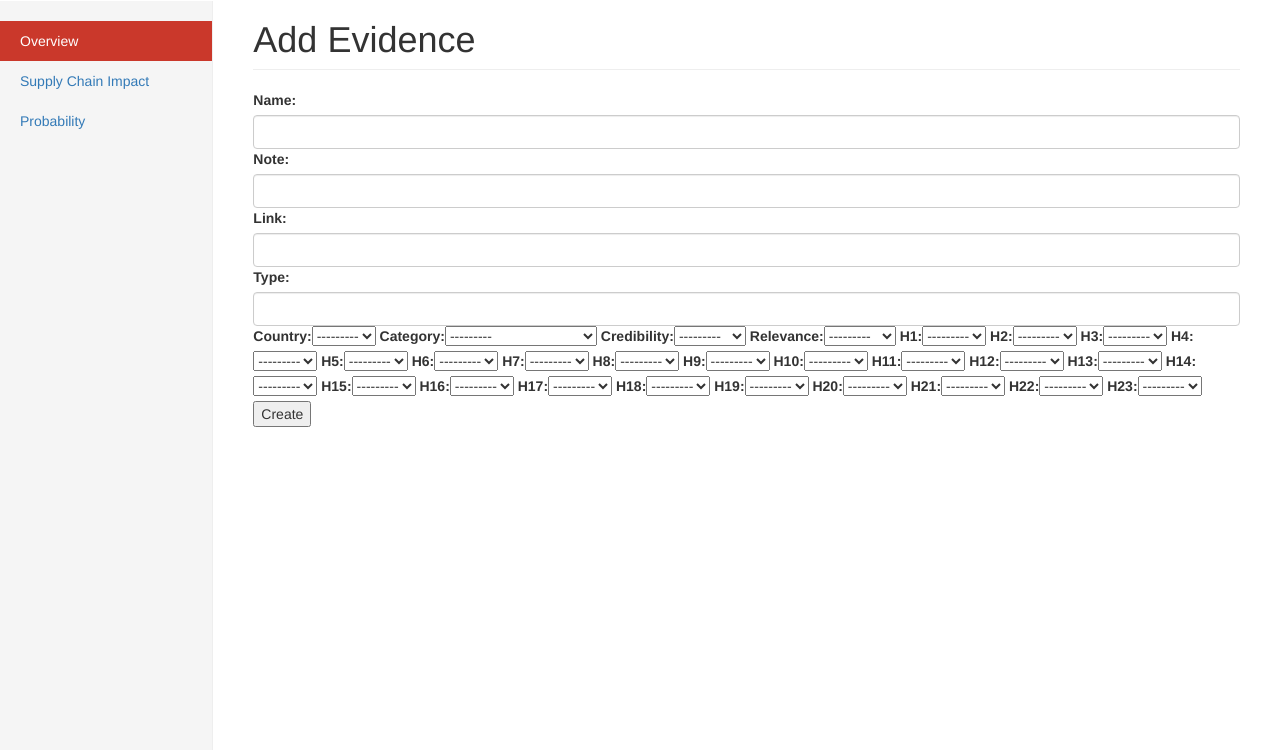
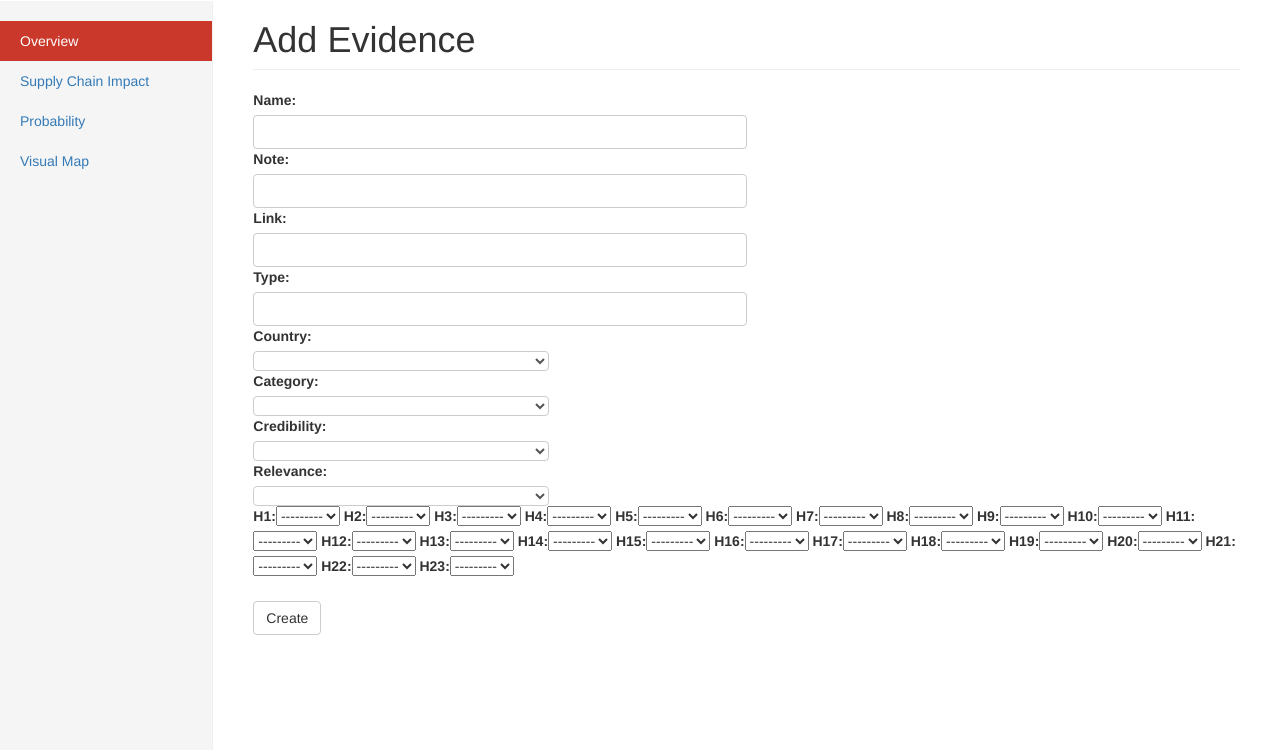
Before and after one commit to KeleiAzz/SCRC_server, a Django app: page /risk_evidence/probability/add in a window 1280 px wide. Shown: the part 50-800 px from the top of the page. Run offline with Django 3.2, Linux system fonts and the light colour scheme; data that the repository does not hold is empty; parts of the project's set-up code (start-up, migrations or seed data) failed here and were passed over; some libraries are stand-ins or nearby versions.

Commit message:
change the layout for Evidence form, add a visual map tab

```diff
--- a/risk_evidence/forms.py
+++ b/risk_evidence/forms.py
@@ -76,28 +76,28 @@ class EvidenceForm(forms.models.ModelForm):
         )
         widgets = {
             'name': forms.fields.TextInput(attrs={
-                'class': 'form-control',
+                'class': 'form-control2',
             }),
             'note': forms.fields.TextInput(attrs={
-                'class': 'form-control',
+                'class': 'form-control2',
             }),
             'link': forms.fields.TextInput(attrs={
-                'class': 'form-control',
+                'class': 'form-control2',
             }),
             'type': forms.fields.TextInput(attrs={
-                'class': 'form-control',
+                'class': 'form-control2',
             }),
             'country': forms.fields.Select(attrs={
-                'class': 'select',
+                'class': 'form-control3',
             }),
             'category': forms.fields.Select(attrs={
-                'class': 'select',
+                'class': 'form-control3',
             }),
             'credibility': forms.fields.Select(attrs={
-                'class': 'select',
+                'class': 'form-control3',
             }),
             'relevance': forms.fields.Select(attrs={
-                'class': 'select',
+                'class': 'form-control3',
             }),
         }
 
--- a/risk_evidence/static/dashboard.css
+++ b/risk_evidence/static/dashboard.css
@@ -147,3 +147,31 @@ table#table3 {
 h2 {
     color: #3b65d1;
 }
+
+.form-control2 {
+    display: block;
+    width: 50%;
+    height: 34px;
+    padding: 6px 12px;
+    font-size: 14px;
+    line-height: 1.42857143;
+    color: #555;
+    background-color: #fff;
+    background-image: none;
+    border: 1px solid #ccc;
+    border-radius: 4px;
+}
+
+.form-control3 {
+  display: block;
+  width: 30%;
+  height: 20px;
+  padding: 6px 12px;
+  font-size: 14px;
+  line-height: 1.42857143;
+  color: #555;
+  background-color: #fff;
+  background-image: none;
+  border: 1px solid #ccc;
+  border-radius: 4px;
+}
--- a/risk_evidence/templates/dashboard.html
+++ b/risk_evidence/templates/dashboard.html
@@ -55,6 +55,7 @@
             <li class="active"><a href="#">Overview <span class="sr-only">(current)</span></a></li>
             <li><a href="/risk_evidence/supply_chain_impact/list/">Supply Chain Impact</a></li>
             <li><a href="/risk_evidence/probability/list/">Probability</a></li>
+              <li><a href="#">Visual Map</a></li>
 {#            <li><a href="#">Export</a></li>#}
           </ul>
         </div>
--- a/risk_evidence/templates/evidence_add.html
+++ b/risk_evidence/templates/evidence_add.html
@@ -14,7 +14,9 @@
 {#            <tr><th>Note:</th><td><input type="text" name="note" /></td></tr>#}
 {#            <tr><th>Link:</th><td><input type="text" name="link" /></td></tr>#}
 {#        </table>#}
-        <input type="submit" value="Create" />
+        <br>
+        <br>
+        <input type="submit" class="btn btn-default" value="Create" />
     </form>
 
 {% endblock %}
```
